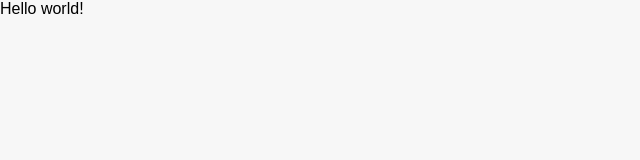
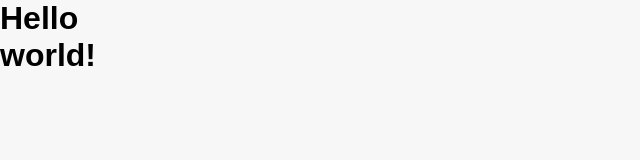
Before and after one commit to saumya611/simple-mdx-blog-gatsby, a Gatsby site: page / in a window 1280 px wide. Shown: the whole page, without its empty margins (0-640 px from the left). Built offline with nearby package versions, Linux system fonts and the light colour scheme; Gatsby itself is replaced by a stand-in of ours; a web font is replaced by a local one.

Commit message:
Added conatiner component

```diff
--- /dev/null
+++ b/src/components/Container.js
@@ -0,0 +1,10 @@
+import React from "react";
+import { ContainerWrapper } from "../elements";
+
+export const Container = ({ children }) => {
+    return (
+        <ContainerWrapper>
+            {children}
+        </ContainerWrapper>
+    );
+}
--- /dev/null
+++ b/src/components/index.js
@@ -0,0 +1 @@
+export * from './Container';
--- /dev/null
+++ b/src/elements/ContainerElements.js
@@ -0,0 +1,28 @@
+import styled from "styled-components";
+
+// In ContainerWrapper grid-template-columns parameter
+// define how many columns are there in the grid
+// and 1fr show 1 fraction so if you want to
+// give 1 column 1fr and another column
+// 2fr then 2fr is twice of 1fr;
+// Please implement practically
+
+
+export const ContainerWrapper = styled.div`
+    height: 100%;
+    display: grid;
+    grid-template-columns: 1fr repeat(12, minmax(auto, 4.2rem)) 1fr;
+    grid-template-rows: 7.8rem 20rem 5rem auto;
+    gap: 0 2rem;
+
+    @media ${props => props.theme.breakpoints.tablet} {
+        grid-template-columns: 2rem repeat(6, 1fr) 2rem;
+        grid-gap: 0 1rem;
+    }
+
+    @media ${props => props.theme.breakpoints.mobile} {
+        grid-template-columns: 1rem repeat(6, 1fr) 1rem;
+        grid-gap: 0 1rem;
+    }
+
+`
--- /dev/null
+++ b/src/elements/index.js
@@ -0,0 +1 @@
+export * from './ContainerElements';
--- a/src/pages/index.js
+++ b/src/pages/index.js
@@ -1,5 +1,12 @@
-import React from "react"
+import React from "react";
+import { Container } from '../components';
 
-export default function Home() {
-  return <div>Hello world!</div>
-}
+const IndexPage = () => {
+  return (
+    <Container>
+      <h1>Hello world!</h1>
+    </Container>
+  );
+};
+
+export default IndexPage;
```
